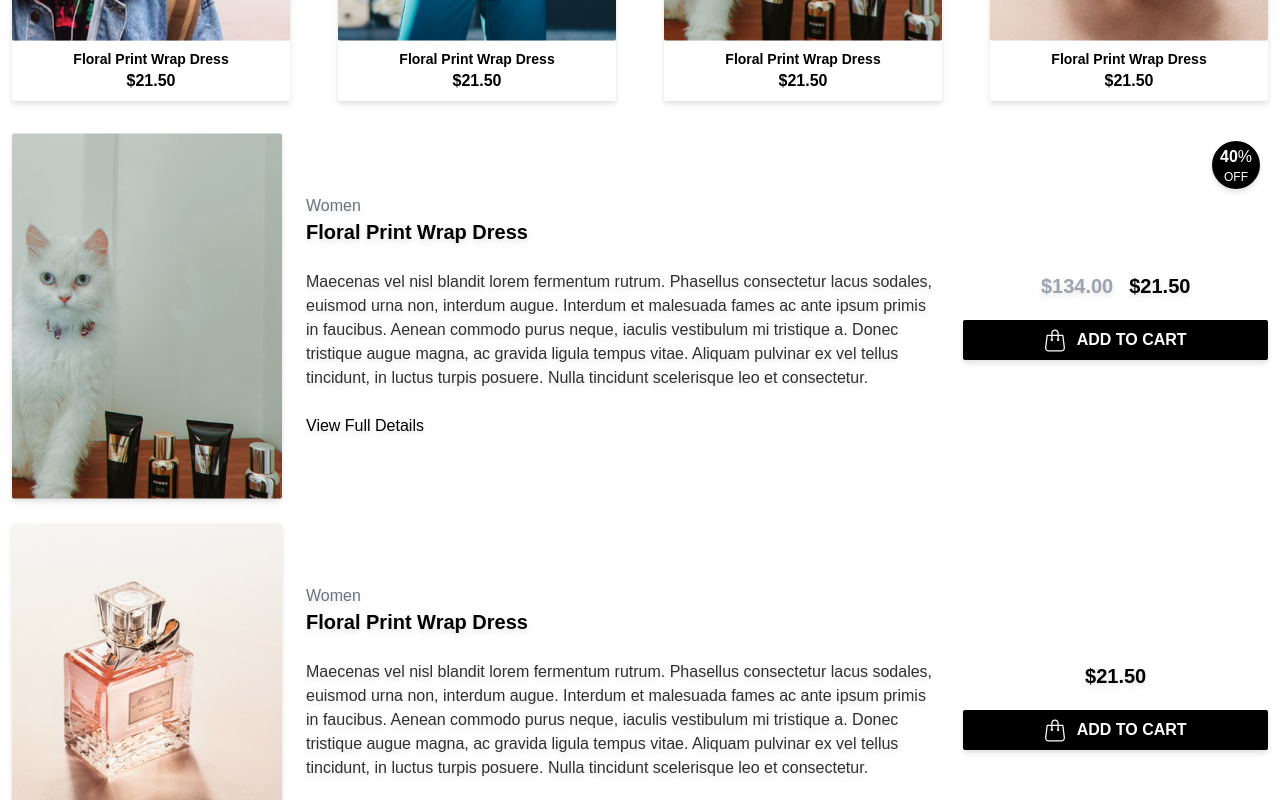
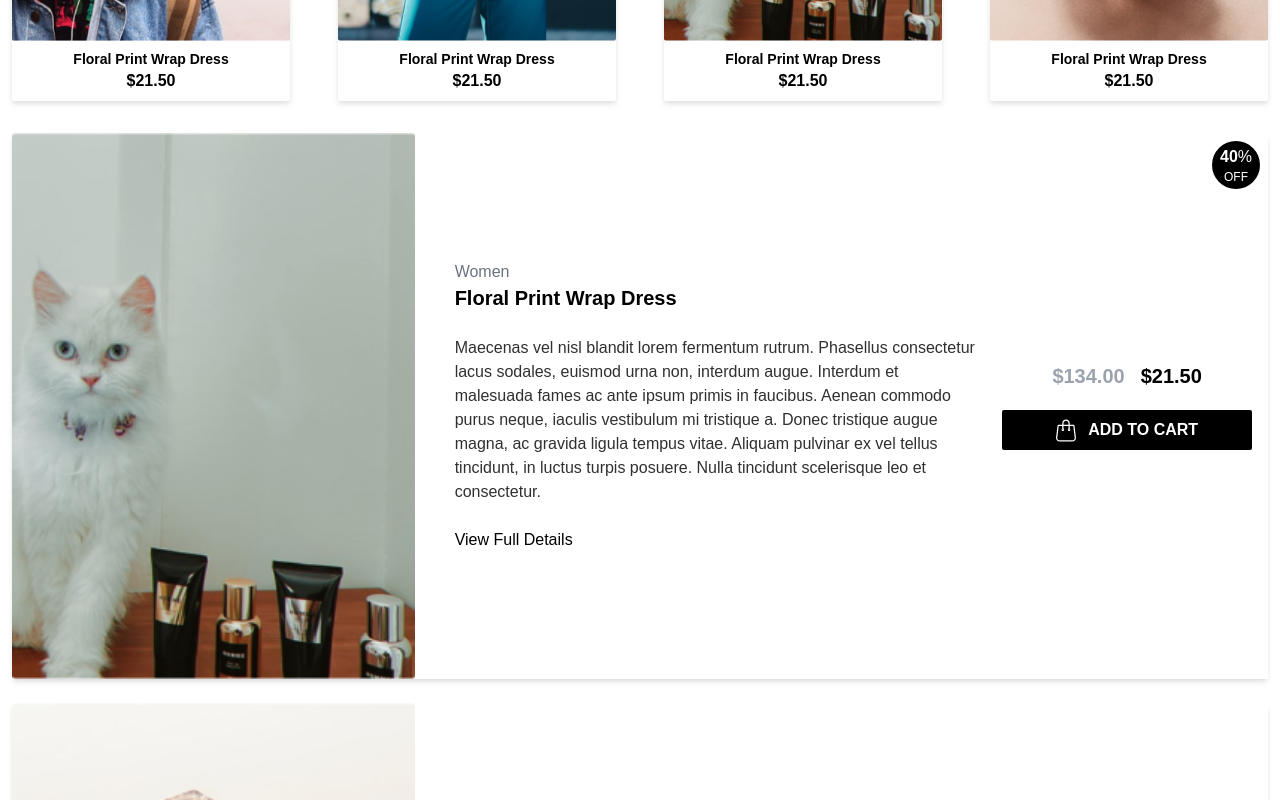
Before and after one commit to MahumSamar/bsluxury, a Next.js app: page / in a window 1280 px wide. Shown: the part 1840-2640 px from the top of the page. Built offline with nearby package versions, Linux system fonts and the light colour scheme.

Commit message:
cards layout

```diff
--- a/components/ProductCard.tsx
+++ b/components/ProductCard.tsx
@@ -4,7 +4,7 @@ import React from "react";
 
 export const ProductCard = ({ product }: any) => {
   return (
-    <div className="relative flex flex-col md:flex-row items-center justify-between gap-6 my-6 drop-shadow-md">
+    <div className="relative grid grid-cols-1 md:grid-cols-3 md:gap-6 my-6 shadow-md">
       {product.discount && (
         <div className="absolute text-white bg-black top-2 right-2 rounded-full w-12 p-1 text-center flex flex-col">
           <p>
@@ -13,13 +13,15 @@ export const ProductCard = ({ product }: any) => {
           <p className="text-xs">OFF</p>
         </div>
       )}
-      <Image
-        src={product.image}
-        alt={product.title}
-        className="w-full h-full object-cover"
-      />
-      <div className="grid grid-cols-1 lg:grid-cols-3 gap-6">
-        <div className="lg:col-span-2">
+      <div>
+        <Image
+          src={product.image}
+          alt={product.title}
+          className="w-full h-full object-cover"
+        />
+      </div>
+      <div className="col-span-2 grid grid-cols-1 lg:grid-cols-3 gap-6 p-4">
+        <div className="lg:col-span-2 flex flex-col justify-center">
           <div className="mb-6">
             <p className="text-md text-gray-500">{product.category}</p>
             <p className="text-xl font-bold">{product.title}</p>
```
